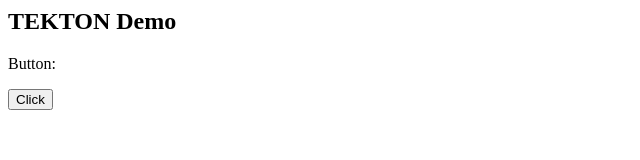
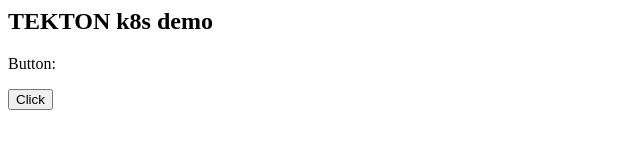
Before and after one commit to arunvel1988/appv1_docker, a plain HTML site: page index.html in a window 1280 px wide. Shown: the full height of the page, 0-640 px from the left. Drawn offline with Linux system fonts and the light colour scheme.

Commit message:
Update index.html

```diff
--- a/index.html
+++ b/index.html
@@ -1,6 +1,6 @@
 <html>
 <body>
-<h2> TEKTON Demo </h2>
+<h2> TEKTON k8s demo </h2>
 <p> Button:</p>
 <button>Click</button>
 </body>
```
